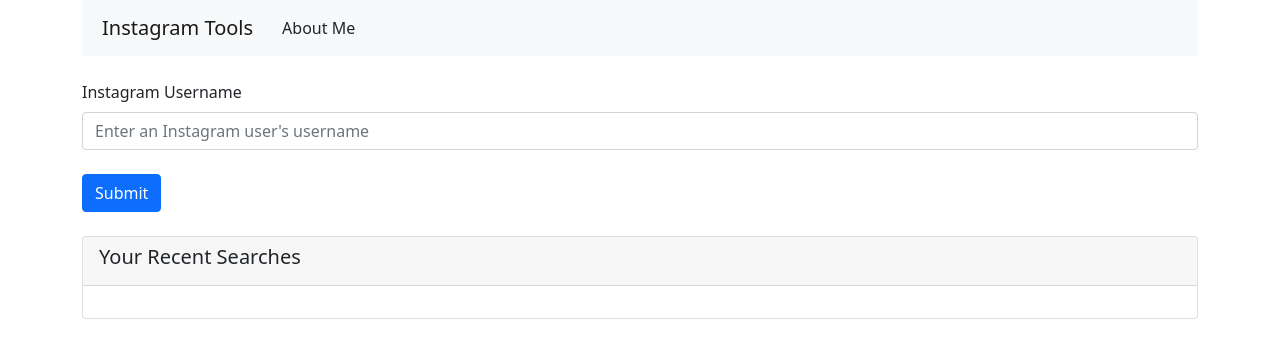
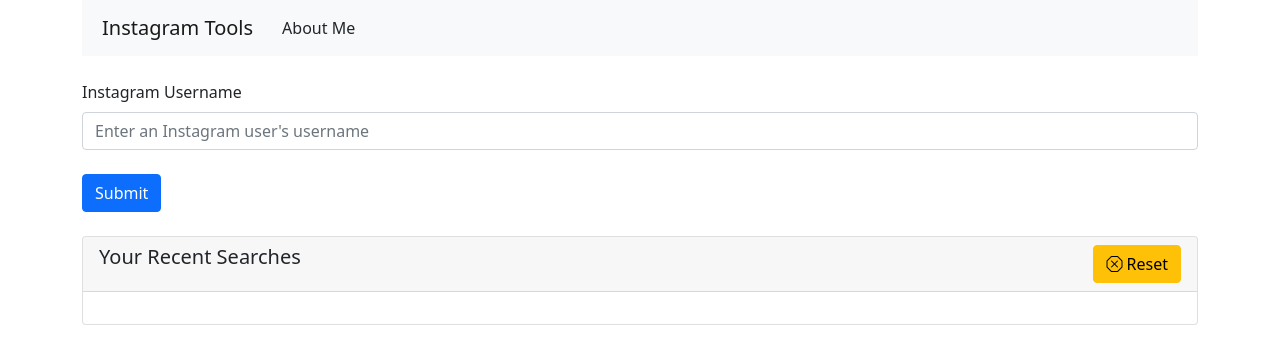
Before and after one commit to anushibin007/insta-tools, a React (Create React App) app: page / in a window 1280 px wide. Shown: the top 364 px of the page. Built offline with nearby package versions, Linux system fonts and the light colour scheme.

Commit message:
Added Reset button for recent searches

```diff
--- a/src/components/RecentSearches.js
+++ b/src/components/RecentSearches.js
@@ -1,5 +1,5 @@
 import React, { useState, useEffect } from "react";
-import { Accordion, Card, ListGroup } from "react-bootstrap";
+import { Accordion, Card, Row, Col, Button, ListGroup } from "react-bootstrap";
 import Constants from "../utils/Constants";
 import { Link } from "react-router-dom";
 
@@ -17,12 +17,26 @@ const RecentSearches = () => {
 		}
 	}, []);
 
+	const resetRecents = () => {
+		localStorage.setItem(Constants.LOCALSTORAGE_KEY, "[]");
+		setRecents([]);
+	};
+
 	return (
 		<div>
 			<Accordion defaultActiveKey="0">
 				<Card>
 					<Accordion.Toggle as={Card.Header} eventKey="0">
-						<h5>Your Recent Searches</h5>
+						<Row>
+							<Col>
+								<h5>Your Recent Searches</h5>
+							</Col>
+							<Col>
+								<Button variant="warning" onClick={resetRecents} className="float-end">
+									<i className="bi bi-x-octagon"></i> Reset
+								</Button>
+							</Col>
+						</Row>
 					</Accordion.Toggle>
 					<Accordion.Collapse eventKey="0">
 						<Card.Body>
```
